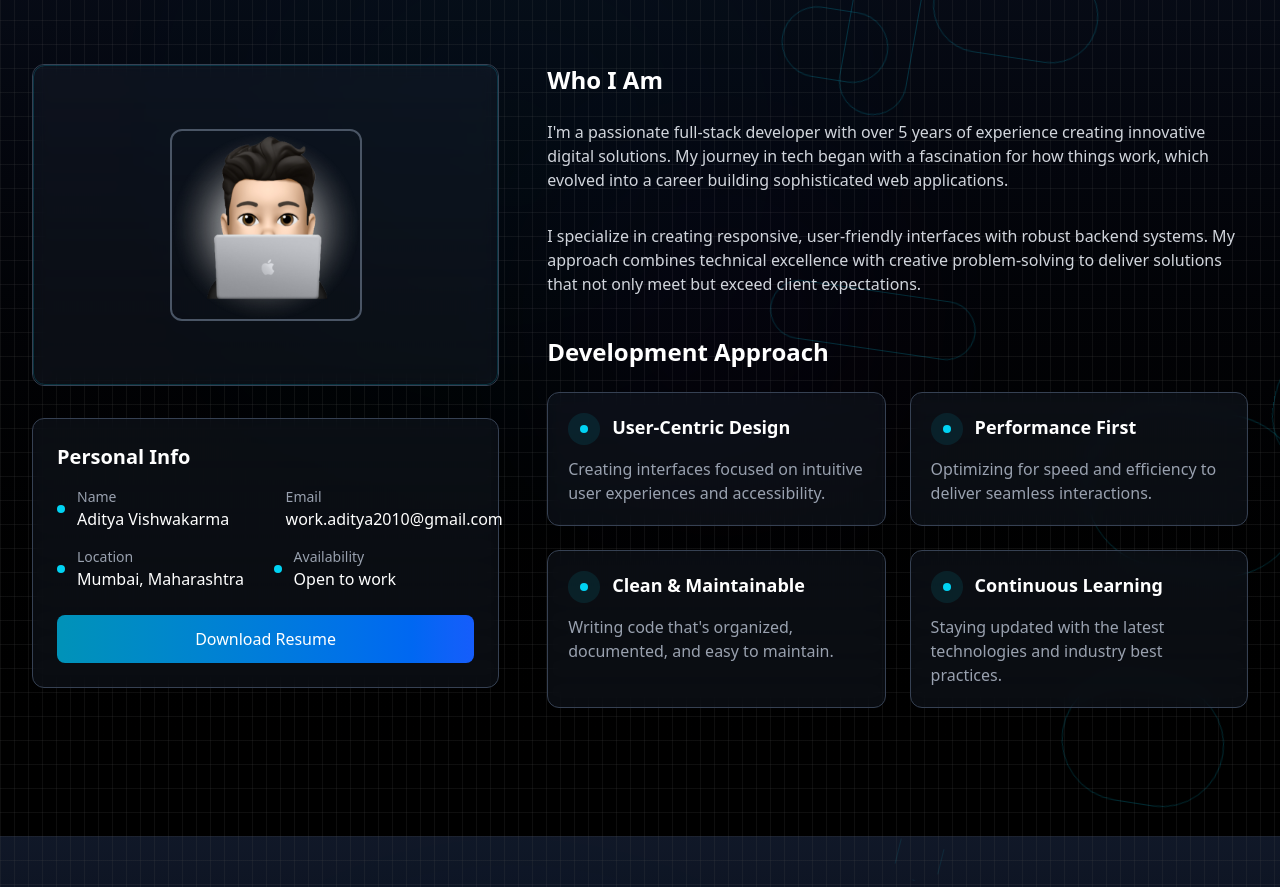
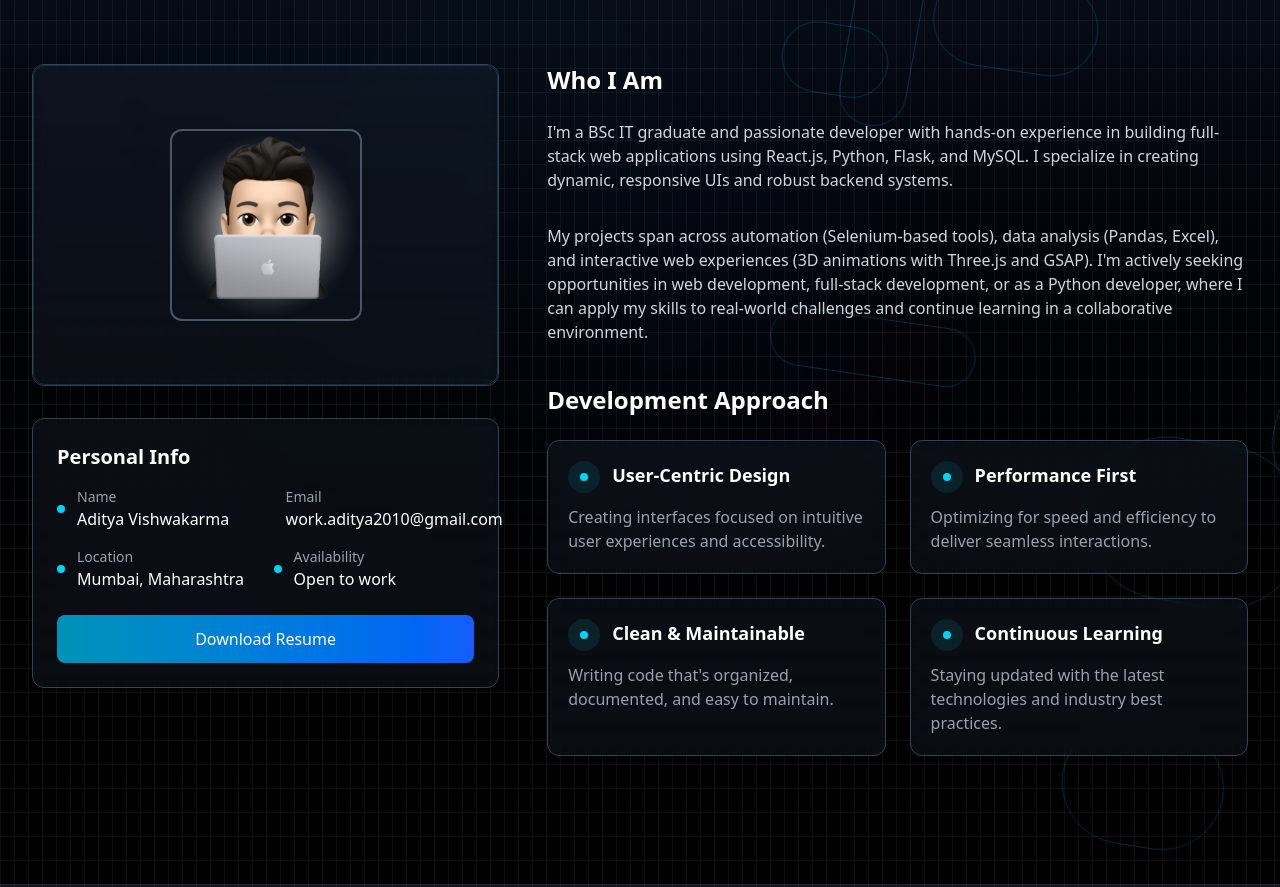
Before and after one commit to cyberfortify/my-portfolio, a React (Vite) app: page / in a window 1280 px wide. Shown: the part 1140-2027 px from the top of the page. Built offline with nearby package versions, Linux system fonts and the light colour scheme.

Commit message:
Bug Fixes

```diff
--- a/src/components/About.jsx
+++ b/src/components/About.jsx
@@ -180,17 +180,11 @@ const About = () => {
           >
             <h3 className="text-2xl font-bold mb-6">Who I Am</h3>
             <p className="text-gray-300 mb-8">
-              I'm a passionate full-stack developer with over 5 years of
-              experience creating innovative digital solutions. My journey in
-              tech began with a fascination for how things work, which evolved
-              into a career building sophisticated web applications.
+              I'm a BSc IT graduate and passionate developer with hands-on experience in building full-stack web applications using React.js, Python, Flask, and MySQL. I specialize in creating dynamic, responsive UIs and robust backend systems.
             </p>
 
             <p className="text-gray-300 mb-10">
-              I specialize in creating responsive, user-friendly interfaces with
-              robust backend systems. My approach combines technical excellence
-              with creative problem-solving to deliver solutions that not only
-              meet but exceed client expectations.
+              My projects span across automation (Selenium-based tools), data analysis (Pandas, Excel), and interactive web experiences (3D animations with Three.js and GSAP). I'm actively seeking opportunities in web development, full-stack development, or as a Python developer, where I can apply my skills to real-world challenges and continue learning in a collaborative environment.
             </p>
 
             {/* <div className="mb-10">
--- a/src/pages/ProjectPages.jsx
+++ b/src/pages/ProjectPages.jsx
@@ -219,17 +219,7 @@ const ProjectPage = () => {
       <main className="container mx-auto px-4 md:px-8 py-12">
         {/* Page Header */}
         <div className="text-center mb-16">
-          <motion.div
-            initial={{ opacity: 0, y: 20 }}
-            animate={{ opacity: 1, y: 0 }}
-            transition={{ duration: 0.5 }}
-            className="inline-flex items-center mb-4"
-          >
-            <div className="w-3 h-3 rounded-full bg-cyan-400 mr-3 animate-pulse"></div>
-            <span className="text-cyan-400 font-mono tracking-widest text-sm">
-              PROJECT PORTFOLIO
-            </span>
-          </motion.div>
+
 
           <motion.h1
             initial={{ opacity: 0, y: 20 }}
```
